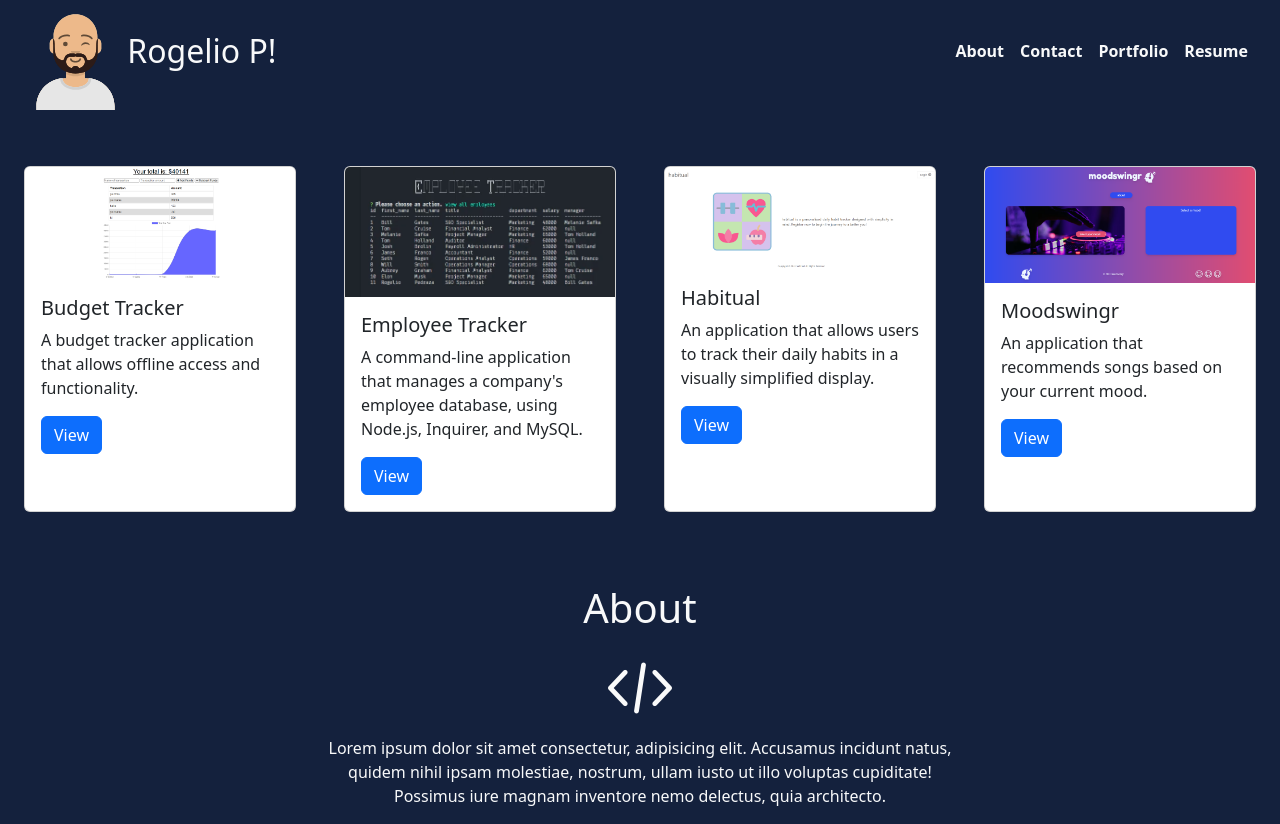
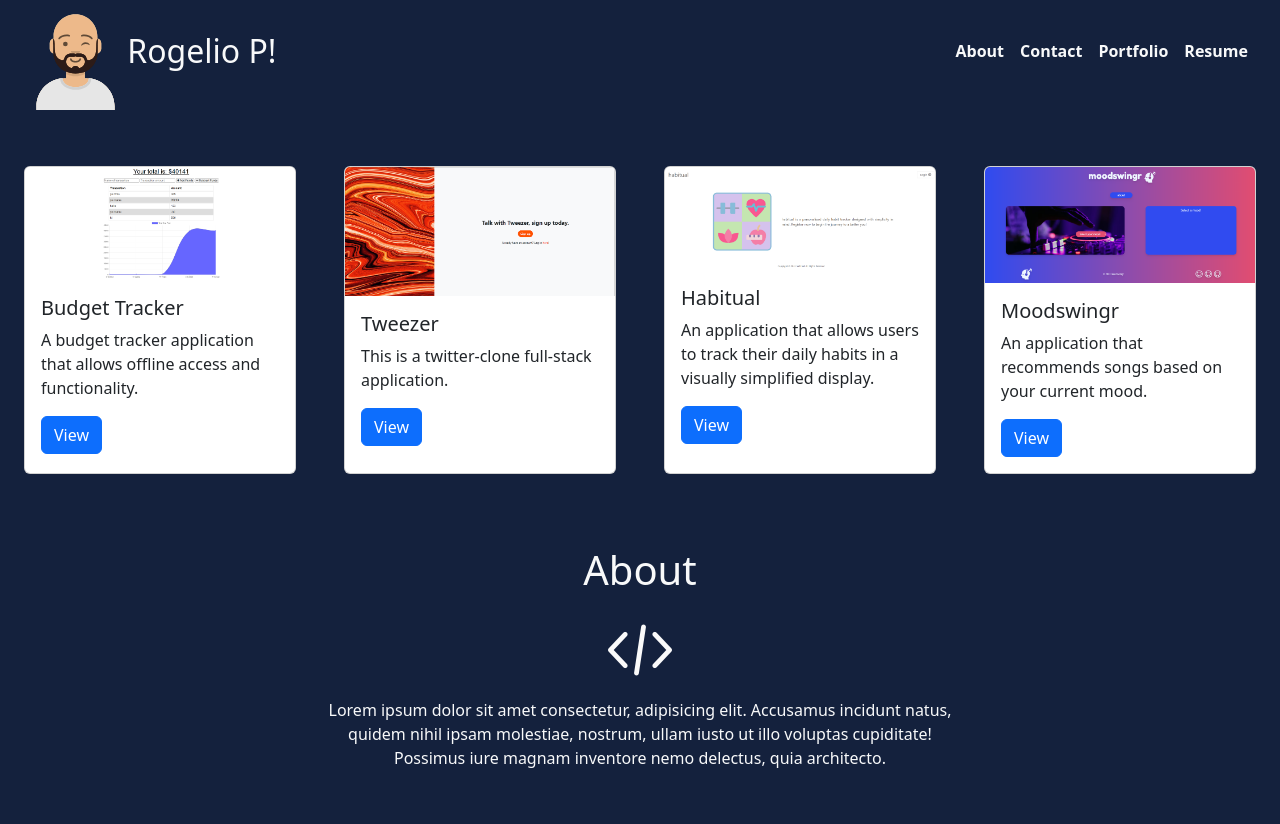
Before and after one commit to realnifty/react-portfolio, a React (Create React App) app: page / in a window 1280 px wide. After the commit the page ends 800 px from the top, so only its background shows below. Built offline with nearby package versions, Linux system fonts and the light colour scheme.

Commit message:
added tweezer

```diff
--- a/src/components/Portfolio/index.js
+++ b/src/components/Portfolio/index.js
@@ -1,36 +1,39 @@
 import React from 'react';
 import budgetTracker from "../../assets/images/projects/budget_tracker.png"
-import employeeTracker from "../../assets/images/projects/employee_tracker.png"
+import tweezer from "../../assets/images/projects/tweezerSS.png"
 import habitTracker from "../../assets/images/projects/habit_tracker.png"
 import moodswingr from "../../assets/images/projects/moodswingr.png"
 
 function Portfolio() {
-    const projects =[
+    const projects = [
       {
         name: "Budget Tracker",
-            description: "A budget tracker application that allows offline access and functionality. ",
+        description:
+          "A budget tracker application that allows offline access and functionality. ",
         link: "https://github.com/realnifty/budget-tracker",
-            image: budgetTracker
+        image: budgetTracker,
       },
       {
-            name: "Employee Tracker",
-            description: "A command-line application that manages a company's employee database, using Node.js, Inquirer, and MySQL.",
-            link: "https://github.com/realnifty/employee-tracker",
-            image: employeeTracker
+        name: "Tweezer",
+        description: "This is a twitter-clone full-stack application.",
+        link: "https://tweezer-app.herokuapp.com/",
+        image: tweezer,
       },
       {
         name: "Habitual",
-            description: "An application that allows users to track their daily habits in a visually simplified display.",
+        description:
+          "An application that allows users to track their daily habits in a visually simplified display.",
         link: "https://habitualtracker.herokuapp.com/",
-            image: habitTracker
+        image: habitTracker,
       },
       {
         name: "Moodswingr",
-            description: "An application that recommends songs based on your current mood.",
+        description:
+          "An application that recommends songs based on your current mood.",
         link: "https://realnifty.github.io/moodswingr/",
-            image: moodswingr
-        }
-    ]
+        image: moodswingr,
+      },
+    ];
 
     return (
         <div id='portfolio' className="d-flex my-5">
```
Also changed, not shown: src/assets/images/projects/employee_tracker.png (deleted), src/assets/images/projects/tweezerSS.png (added). Lines whose indentation alone changed are shown as unchanged.
